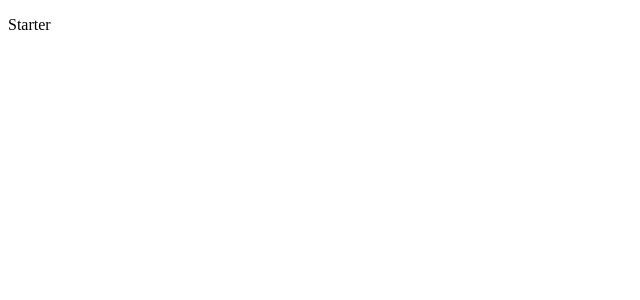
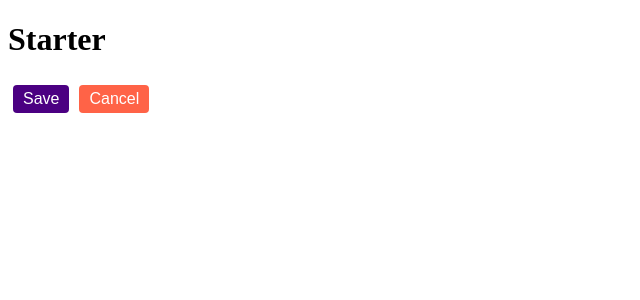
Before and after one commit to jema28/styled-components-leveluptuts, a React (Create React App) app: page / in a window 1280 px wide. Shown: the top 300 px of the page, without its empty margins (0-640 px from the left). Built offline with nearby package versions, Linux system fonts and the light colour scheme.

Commit message:
create h1 & button SCs / pass in props #4

```diff
--- a/package.json
+++ b/package.json
@@ -5,7 +5,8 @@
   "dependencies": {
     "react": "^16.9.0",
     "react-dom": "^16.9.0",
-    "react-scripts": "3.1.1"
+    "react-scripts": "3.1.1",
+    "styled-components": "^4.3.2"
   },
   "scripts": {
     "start": "react-scripts start",
--- a/src/components/App.js
+++ b/src/components/App.js
@@ -1,7 +1,28 @@
 import React from 'react'
+import styled from 'styled-components'
+
+const Heading = styled.h1`
+  font-size: 2rem;
+`
+
+const Button = styled.button`
+  font-size: 1rem;
+  color: white;
+  padding: 5px 10px;
+  margin: 5px;
+  border: none;
+  border-radius: 4px;
+  background: ${({ type }) => (type === 'cancel' ? 'tomato' : 'indigo')};
+`
 
 const App = () => {
-  return <p>Starter</p>
+  return (
+    <>
+      <Heading>Starter</Heading>
+      <Button>Save</Button>
+      <Button type="cancel">Cancel</Button>
+    </>
+  )
 }
 
 export default App
```
Also changed, not shown: 1 other file (tests, documents, lock files or other folders).
